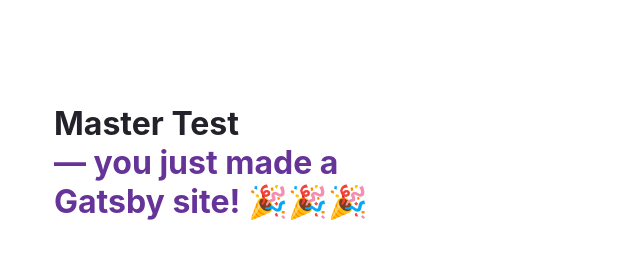
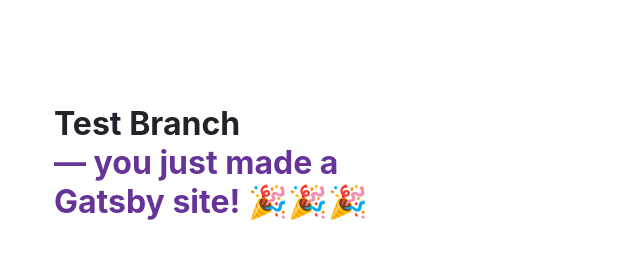
Before and after one commit to njsdev/njsdev, a Gatsby site: page / in a window 1280 px wide. Shown: the top 271 px of the page, without its empty margins (50-692 px from the left). Built offline with nearby package versions, Linux system fonts and the light colour scheme; Gatsby itself is replaced by a stand-in of ours.

Commit message:
-Test vscode git

```diff
--- a/src/pages/index.js
+++ b/src/pages/index.js
@@ -102,7 +102,7 @@
     <main style={pageStyles}>
       <title>Home Page</title>
       <h1 style={headingStyles}>
-        Master Test
+        Test Branch
         <br />
         <span style={headingAccentStyles}>— you just made a Gatsby site! </span>
         <span role="img" aria-label="Party popper emojis">
```
